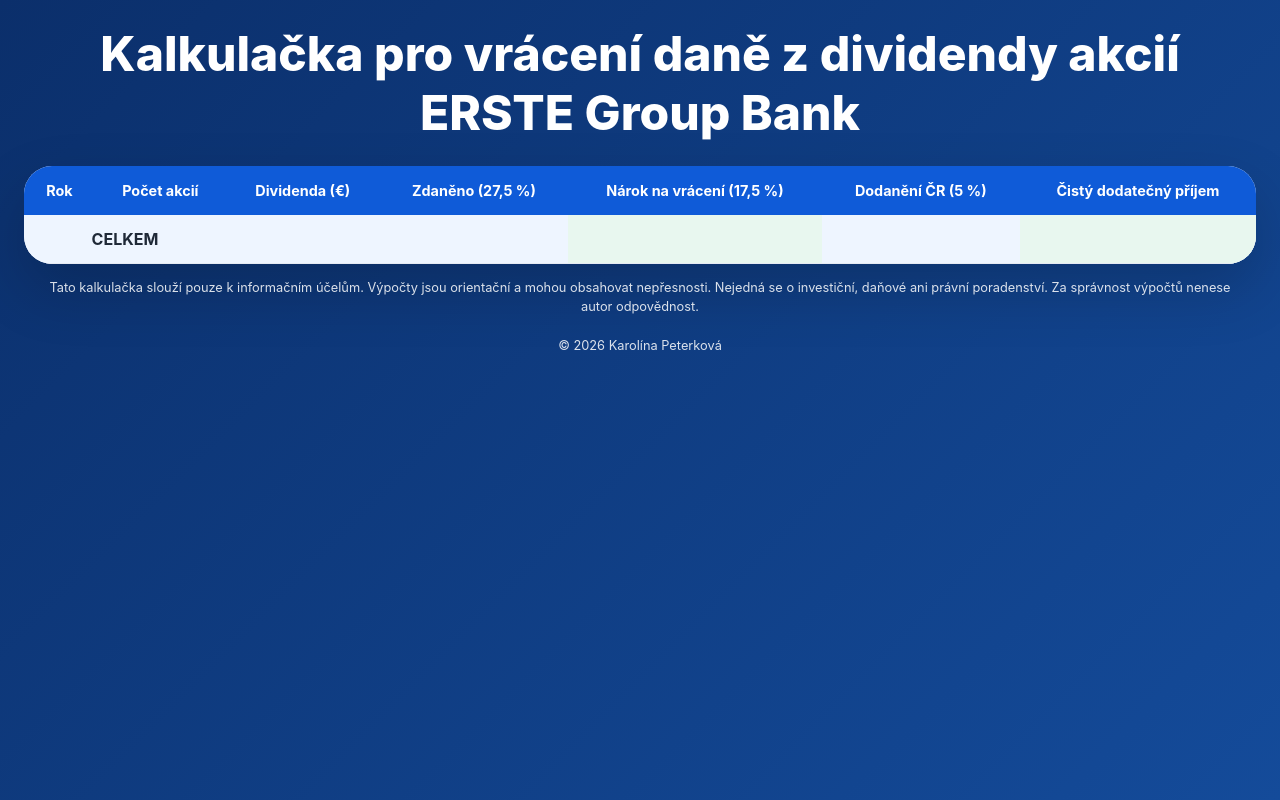
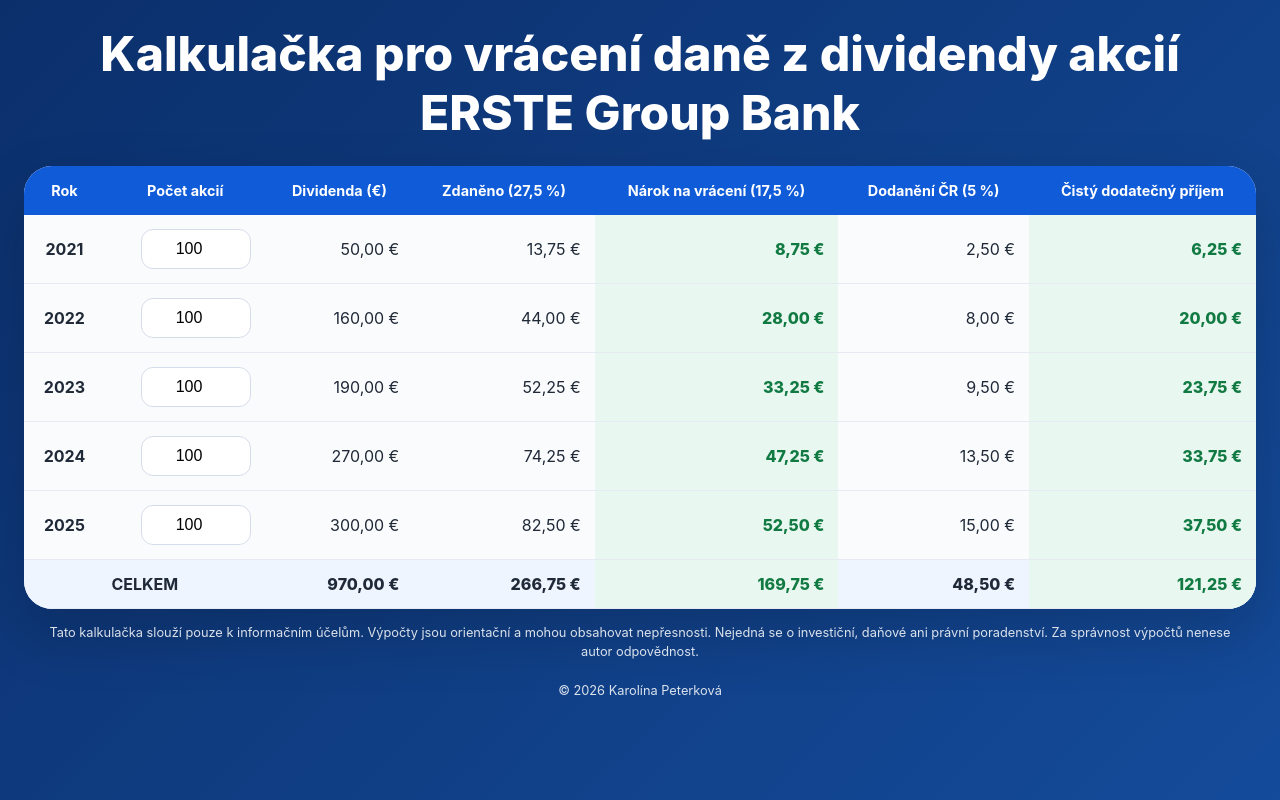
Before and after one commit to KarolPet/ERSTE_Group_dividend_calculation-, a plain HTML site: page index.html in a window 1280 px wide. Drawn offline with Linux system fonts and the light colour scheme.

Commit message:
Update index.html

```diff
--- a/index.html
+++ b/index.html
@@ -184,7 +184,7 @@
 
 <script>
 const data=[
-{year:2021,dividend:0,5},
+{year:2021,dividend:0.5},
 {year:2022,dividend:1.6},
 {year:2023,dividend:1.9},
 {year:2024,dividend:2.7},
```
